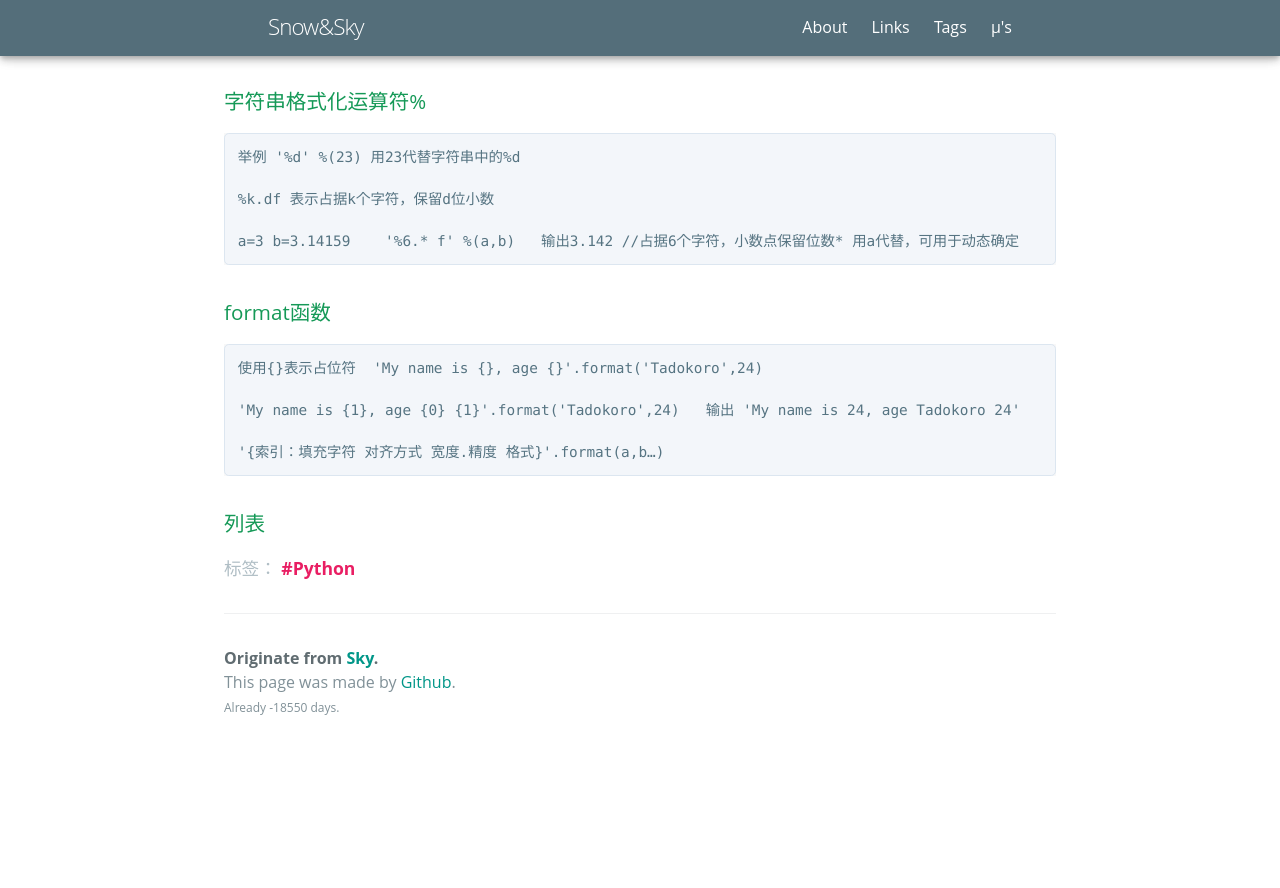
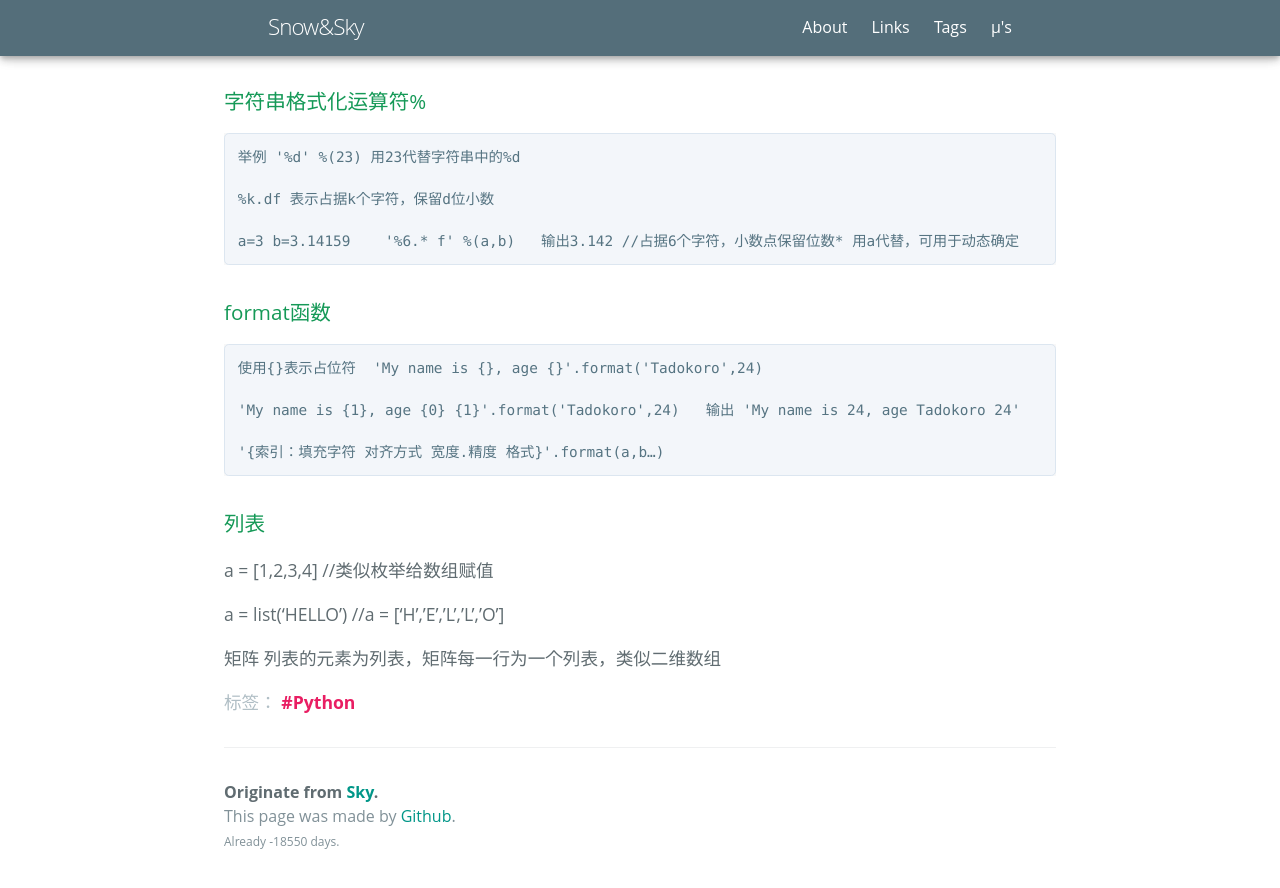
Before and after one commit to NishikinoSky/NishikinoSky.github.io, a Jekyll site: the page built from _posts/2021-1-28-Python.md, in a window 1280 px wide and 900 px high, scrolled down 1932 px. Shown: the top 888 px of the window. Built offline with Jekyll 4.4.1, drawn with Linux system fonts in a browser that asks for light colours; some web fonts are replaced; before the commit the page ends 2698 px from its top, so only the background shows below that.

Commit message:
Update 2021-1-28-Python.md

```diff
--- a/_posts/2021-1-28-Python.md
+++ b/_posts/2021-1-28-Python.md
@@ -88,3 +88,9 @@ sum()函数
     '{索引：填充字符 对齐方式 宽度.精度 格式}'.format(a,b…)
 
 ### 列表
+
+a = [1,2,3,4] //类似枚举给数组赋值
+
+a = list('HELLO') //a = ['H','E','L','L','O']
+
+矩阵 列表的元素为列表，矩阵每一行为一个列表，类似二维数组
```
